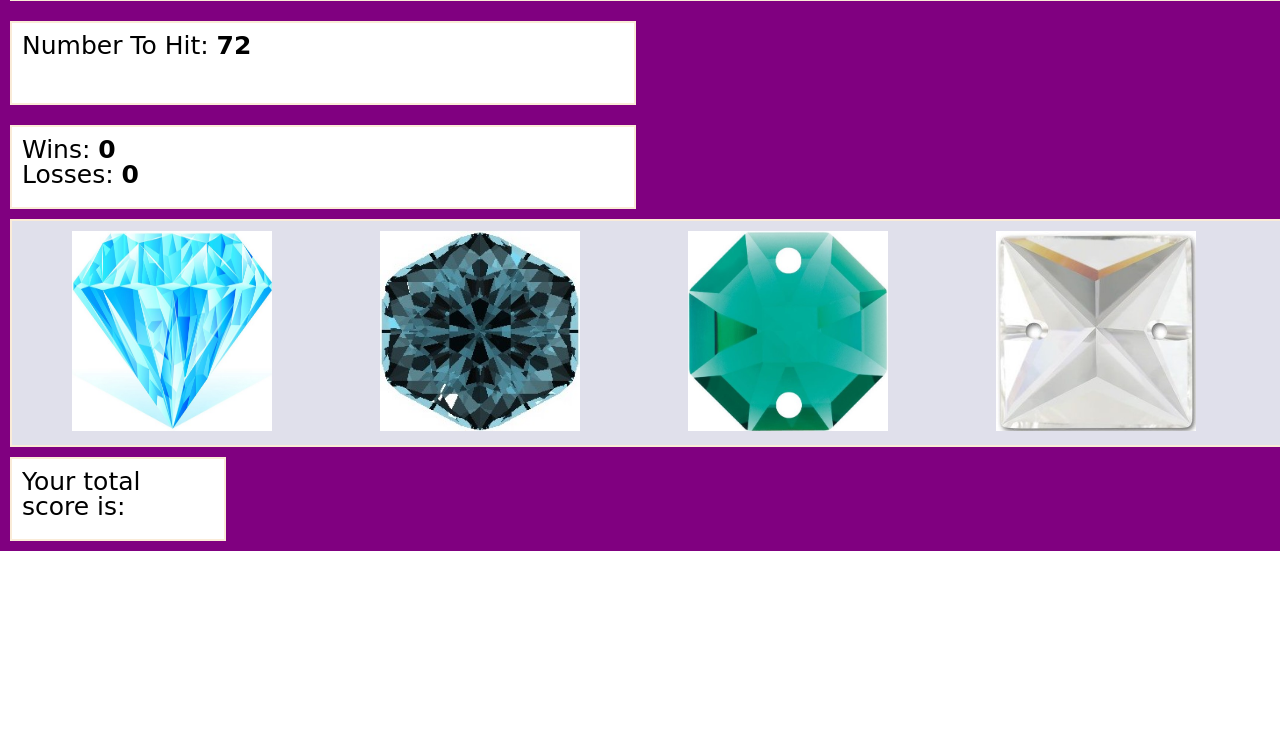
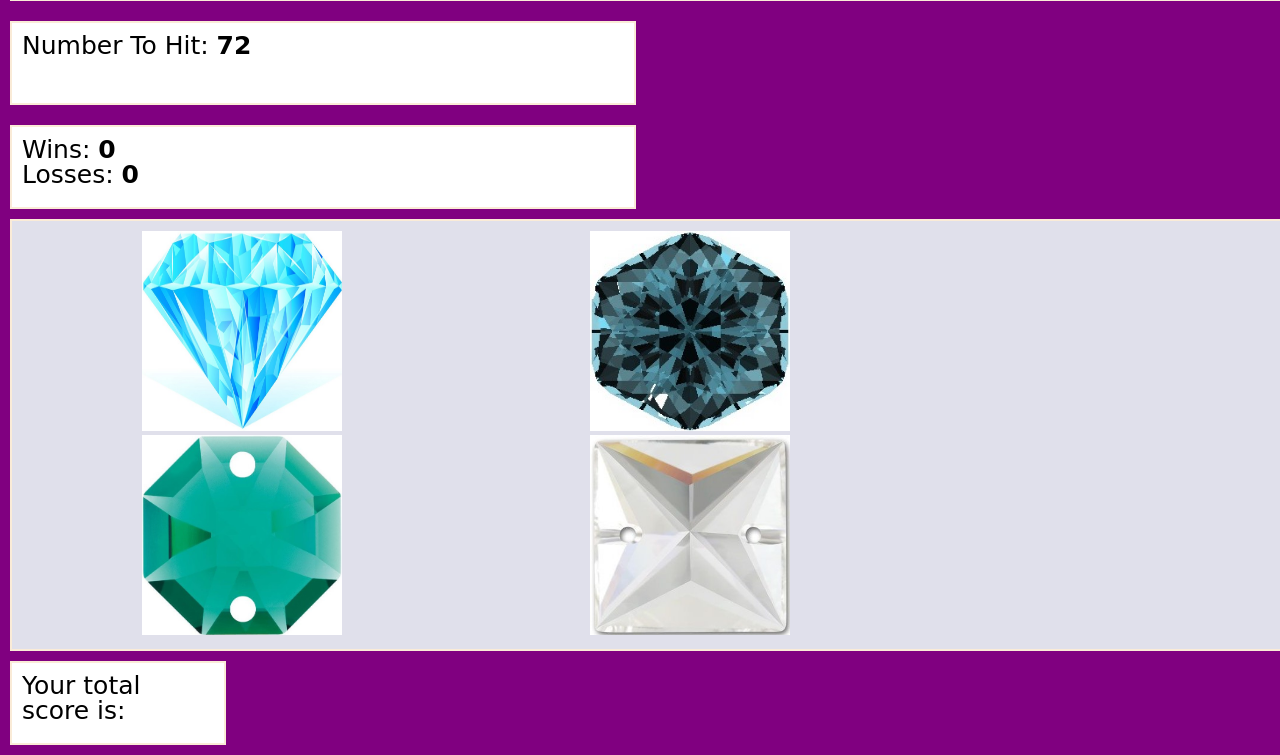
Before and after one commit to 3dcorrea/Crystal_Collector, a PHP site: page /CrystalCollect.html in a window 1280 px wide. Shown: the part 492-1247 px from the top of the page. Before the commit the page ends 1043 px from the top, so only its background shows below. Run offline with PHP 8.4, Linux system fonts and the light colour scheme.

Commit message:
additional style changes

```diff
--- a/assets/css/style.css
+++ b/assets/css/style.css
@@ -68,8 +68,8 @@ div.instructions {
 .gemImage {
 	height: 200px;
 	width: 200px;
-	margin-left: 50px;
-	margin-right: 50px;
+	margin-left: 120px;
+	margin-right: 120px;
 }
 
 /* IDs */
```
